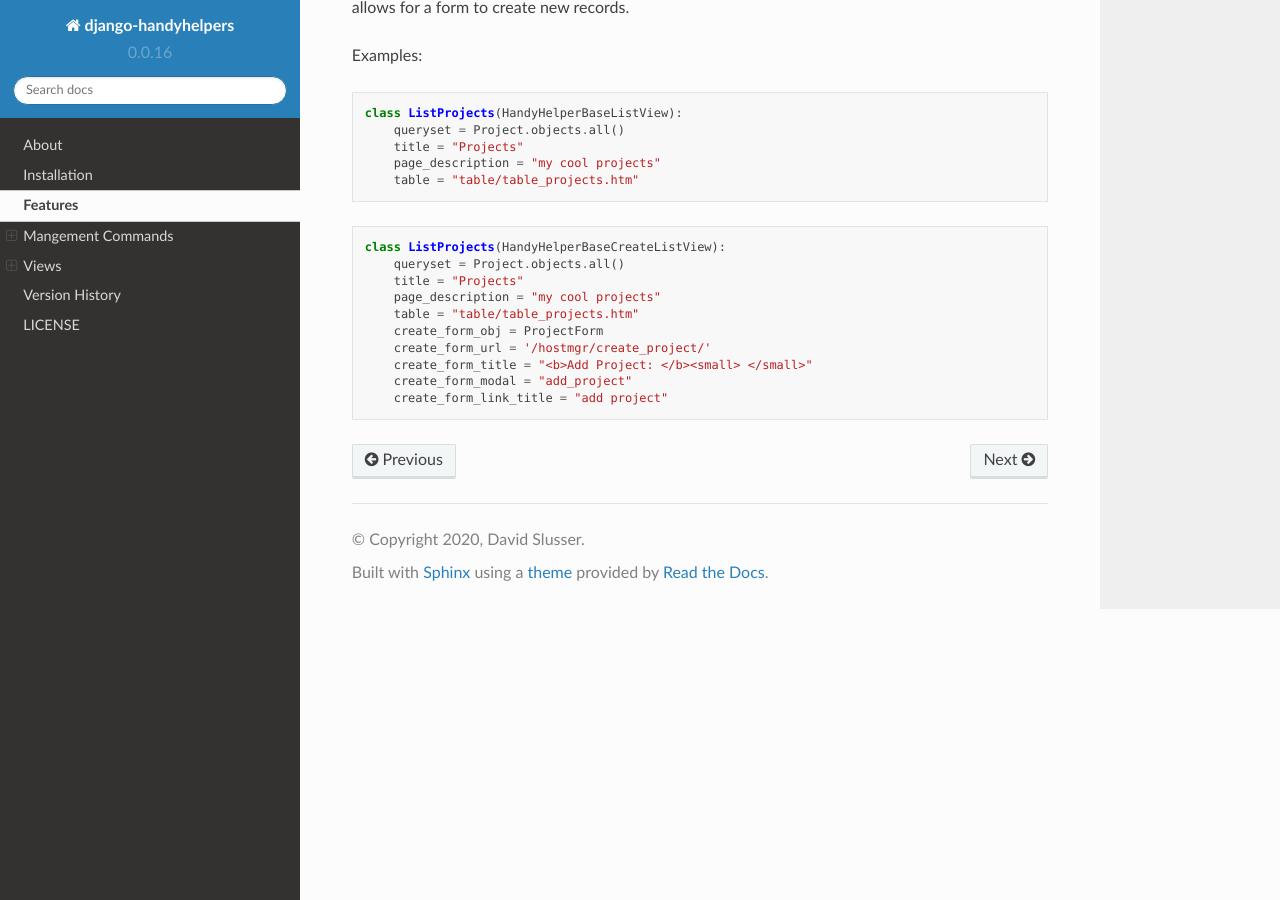
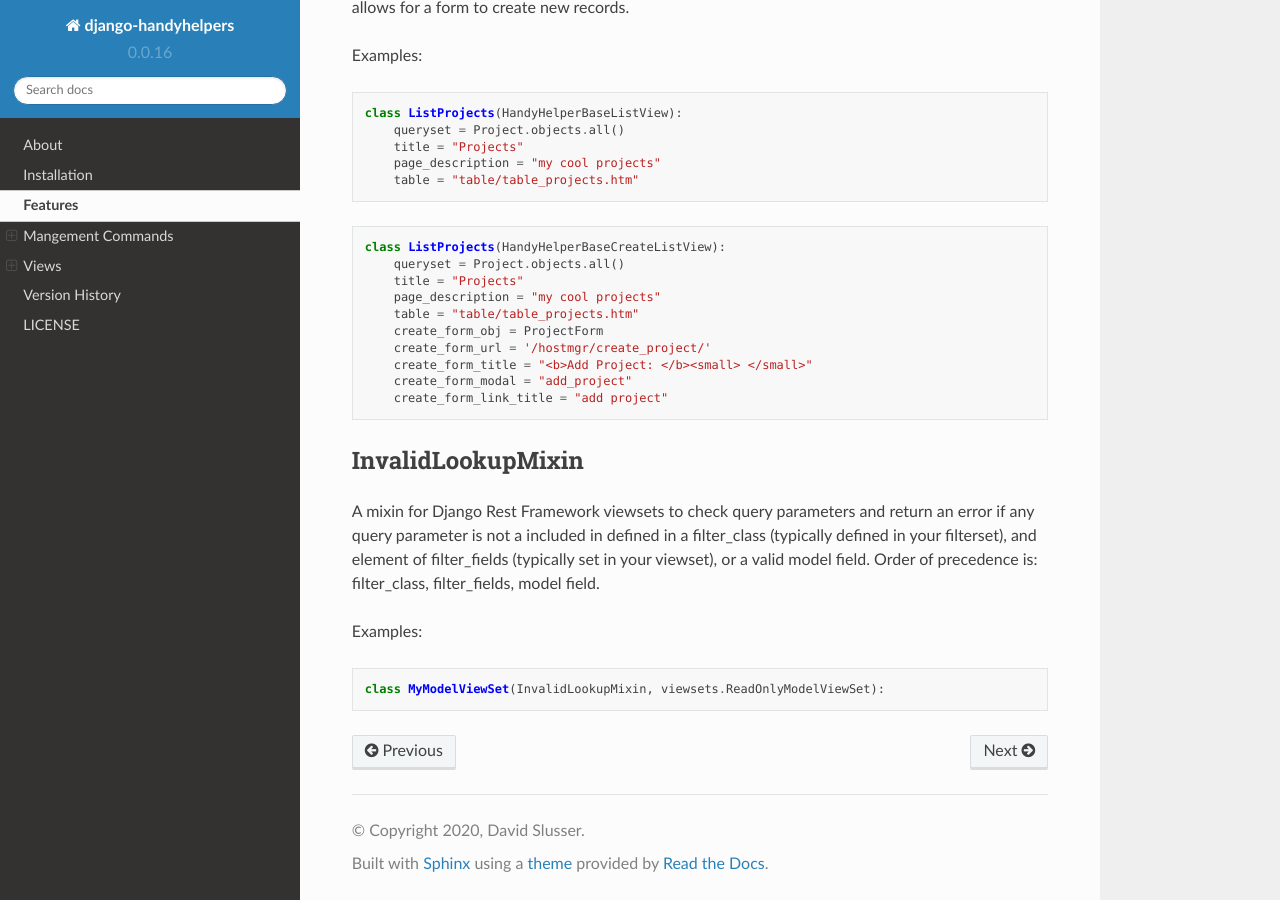
Before and after one commit to davidslusser/django-handyhelpers, a Sphinx documentation site: the page built from docs/source/features.rst, in a window 1280 px wide and 900 px high, scrolled down 1451 px. Built offline with Sphinx 7.4.7 and the Read the Docs theme 2.0.0, drawn with Linux system fonts in a browser that asks for light colours; pages that are not in the unit, such as notebooks, are missing from menus.

Commit message:
updated docs

```diff
--- a/docs/source/about.rst
+++ b/docs/source/about.rst
@@ -9,6 +9,7 @@ django-handyhelpers is a collection of handy utilities to support Django operati
     * management commands to generate, views, serializers, and urls for Django Rest Framework (DRF)
     * generic bas model with extensive model manager
     * generic list views and FilterByQueryParamsMixin
+    * InvalidLookupMixin for DRF viewsets
     * a collection of generic bootstrap-based html templates
 
 See details on django-handyhelpers features on the :ref:`Features <features>` page
--- a/docs/source/features.rst
+++ b/docs/source/features.rst
@@ -96,3 +96,19 @@ Examples:
         create_form_link_title = "add project"
 
 ..
+
+InvalidLookupMixin
+------------------
+
+A mixin for Django Rest Framework viewsets to check query parameters and return an error if any query parameter is not
+a included in defined in a filter_class (typically defined in your filterset), and element of filter_fields
+(typically set in your viewset), or a valid model field.
+Order of precedence is: filter_class, filter_fields, model field.
+
+Examples:
+
+.. code-block:: python
+
+    class MyModelViewSet(InvalidLookupMixin, viewsets.ReadOnlyModelViewSet):
+
+..
```
Also changed, not shown: README.md (+8 -0 lines).
